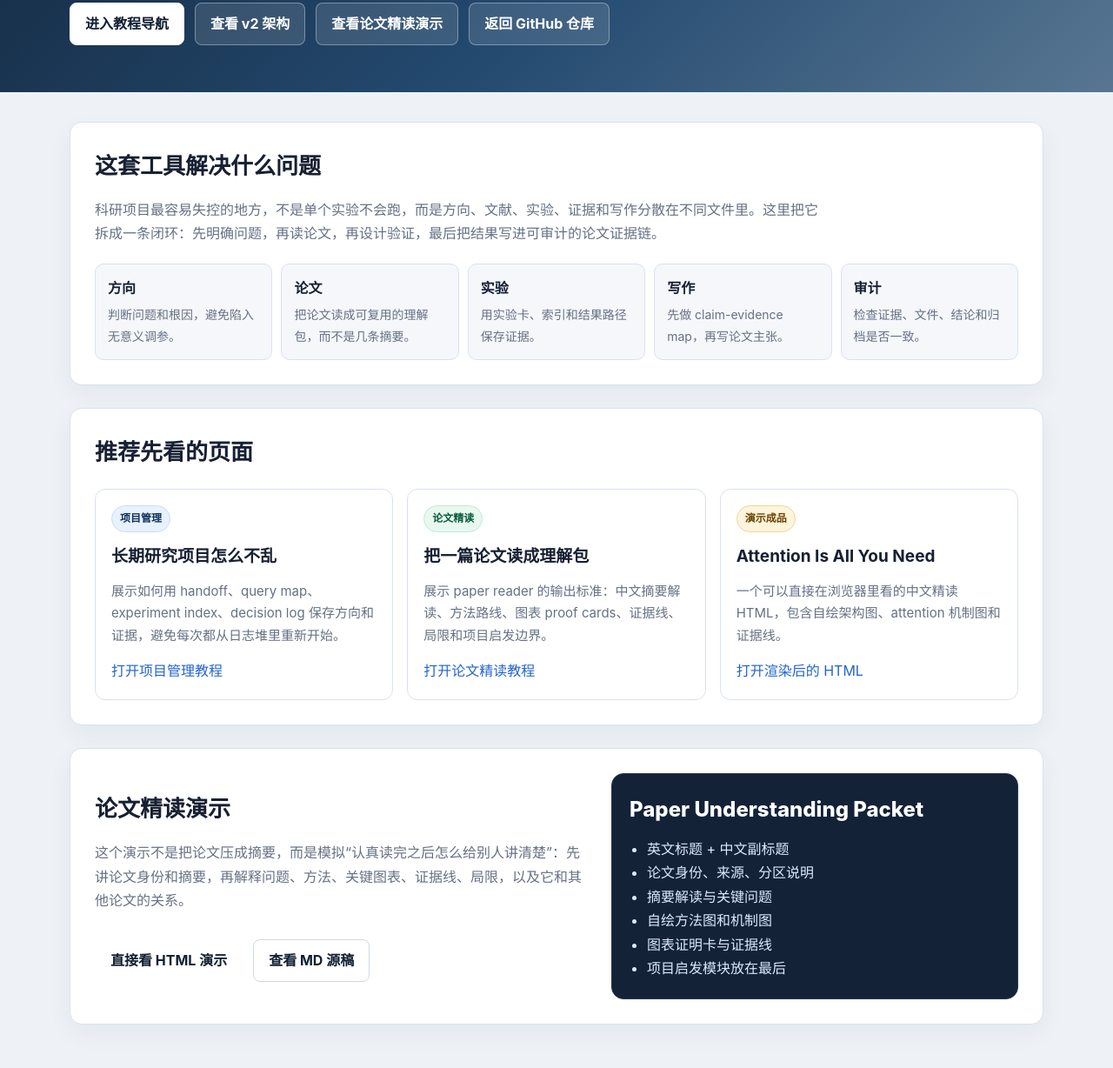
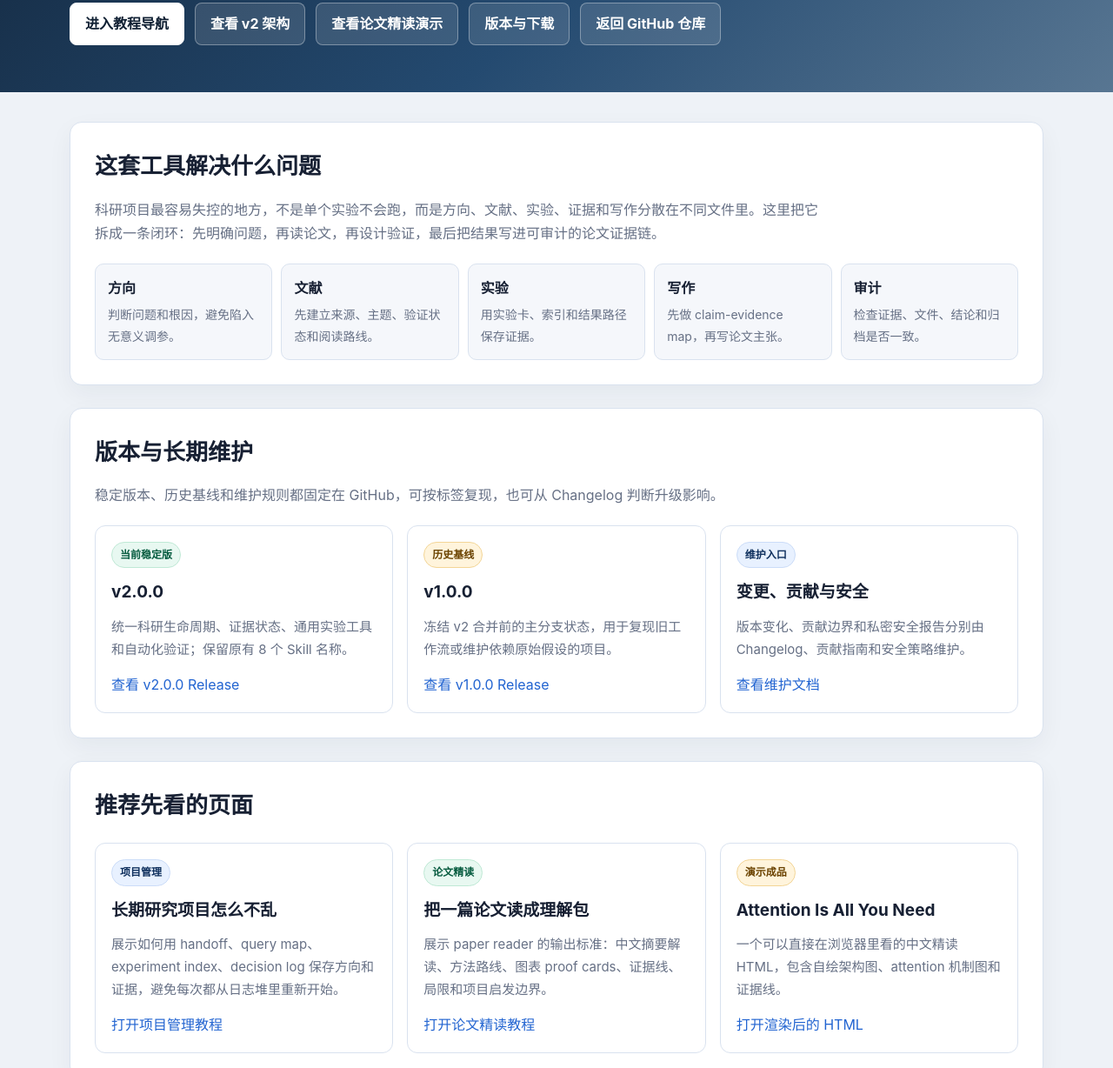
Before and after one commit to godzhiwzz-create/sci-research-codex-skills, a plain HTML site: page docs/index.html in a window 1280 px wide. Shown: the part 417-1645 px from the top of the page at 87% size. Drawn offline with Linux system fonts and the light colour scheme.

Commit message:
Polish GitHub project front and release maintenance

```diff
--- a/docs/index.html
+++ b/docs/index.html
@@ -3,6 +3,8 @@
 <head>
   <meta charset="utf-8">
   <meta name="viewport" content="width=device-width, initial-scale=1">
+  <meta name="description" content="面向长期、证据驱动科研项目的 Codex Skills：项目恢复、文献、实验、证据审计、论文写作与安全维护。">
+  <meta name="theme-color" content="#102033">
   <title>SCI Research Codex Skills｜中文教程与演示</title>
   <style>
     :root {
@@ -206,6 +208,7 @@
         <a class="button primary" href="tutorials/">进入教程导航</a>
         <a class="button" href="architecture-v2.md">查看 v2 架构</a>
         <a class="button" href="tutorials/examples/attention-is-all-you-need/">查看论文精读演示</a>
+        <a class="button" href="https://github.com/godzhiwzz-create/sci-research-codex-skills/releases">版本与下载</a>
         <a class="button" href="https://github.com/godzhiwzz-create/sci-research-codex-skills">返回 GitHub 仓库</a>
       </div>
     </div>
@@ -217,10 +220,35 @@
       <p class="lead">科研项目最容易失控的地方，不是单个实验不会跑，而是方向、文献、实验、证据和写作分散在不同文件里。这里把它拆成一条闭环：先明确问题，再读论文，再设计验证，最后把结果写进可审计的论文证据链。</p>
       <div class="flow">
         <div class="step"><strong>方向</strong>判断问题和根因，避免陷入无意义调参。</div>
-        <div class="step"><strong>论文</strong>把论文读成可复用的理解包，而不是几条摘要。</div>
+        <div class="step"><strong>文献</strong>先建立来源、主题、验证状态和阅读路线。</div>
         <div class="step"><strong>实验</strong>用实验卡、索引和结果路径保存证据。</div>
         <div class="step"><strong>写作</strong>先做 claim-evidence map，再写论文主张。</div>
         <div class="step"><strong>审计</strong>检查证据、文件、结论和归档是否一致。</div>
+      </div>
+    </section>
+
+    <section>
+      <h2>版本与长期维护</h2>
+      <p class="lead">稳定版本、历史基线和维护规则都固定在 GitHub，可按标签复现，也可从 Changelog 判断升级影响。</p>
+      <div class="grid">
+        <article class="card">
+          <span class="tag green">当前稳定版</span>
+          <h3>v2.0.0</h3>
+          <p>统一科研生命周期、证据状态、通用实验工具和自动化验证；保留原有 8 个 Skill 名称。</p>
+          <a href="https://github.com/godzhiwzz-create/sci-research-codex-skills/releases/tag/v2.0.0">查看 v2.0.0 Release</a>
+        </article>
+        <article class="card">
+          <span class="tag amber">历史基线</span>
+          <h3>v1.0.0</h3>
+          <p>冻结 v2 合并前的主分支状态，用于复现旧工作流或维护依赖原始假设的项目。</p>
+          <a href="https://github.com/godzhiwzz-create/sci-research-codex-skills/releases/tag/v1.0.0">查看 v1.0.0 Release</a>
+        </article>
+        <article class="card">
+          <span class="tag">维护入口</span>
+          <h3>变更、贡献与安全</h3>
+          <p>版本变化、贡献边界和私密安全报告分别由 Changelog、贡献指南和安全策略维护。</p>
+          <a href="https://github.com/godzhiwzz-create/sci-research-codex-skills/blob/main/CHANGELOG.md">查看维护文档</a>
+        </article>
       </div>
     </section>
 
@@ -274,7 +302,7 @@
   </main>
 
   <footer>
-    Last updated: 2026-05-22 · Public tutorial site for sci-research-codex-skills.
+    Last updated: 2026-07-13 · v2.0.0 · Public tutorial site for sci-research-codex-skills.
   </footer>
 </body>
 </html>
```
Also changed, not shown: 10 other files.
